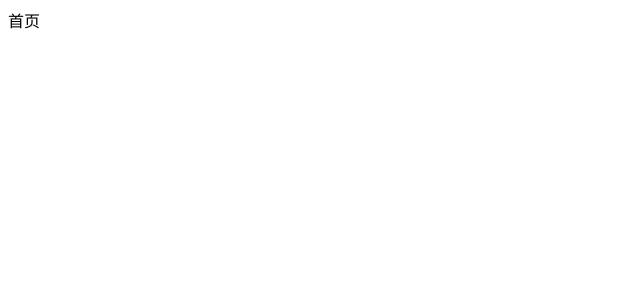
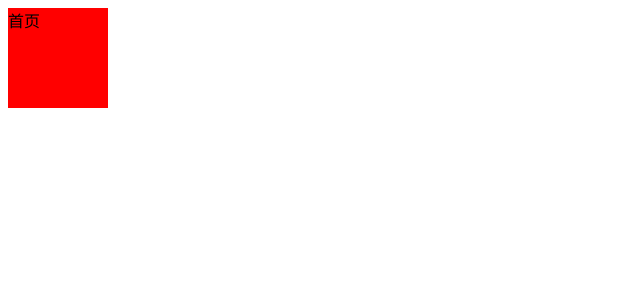
Before and after one commit to liujian0926/manager, a Vue app: page /#/ in a window 1280 px wide. Shown: the top 300 px of the page, without its empty margins (0-640 px from the left). Built offline with nearby package versions, Linux system fonts and the light colour scheme.

Commit message:
文件引入

```diff
--- a/package.json
+++ b/package.json
@@ -8,6 +8,7 @@
     "lint": "vue-cli-service lint"
   },
   "dependencies": {
+    "element-ui": "^2.7.0",
     "vue": "^2.6.6"
   },
   "devDependencies": {
@@ -17,6 +18,8 @@
     "babel-eslint": "^10.0.1",
     "eslint": "^5.8.0",
     "eslint-plugin-vue": "^5.0.0",
+    "node-sass": "^4.11.0",
+    "sass-loader": "^7.1.0",
     "vue-template-compiler": "^2.5.21"
   },
   "eslintConfig": {
--- a/public/index.html
+++ b/public/index.html
@@ -5,7 +5,7 @@
     <meta http-equiv="X-UA-Compatible" content="IE=edge">
     <meta name="viewport" content="width=device-width,initial-scale=1.0">
     <link rel="icon" href="<%= BASE_URL %>favicon.ico">
-    <title>02.manager</title>
+    <title>后台管理系统</title>
   </head>
   <body>
     <noscript>
--- a/src/components/index.vue
+++ b/src/components/index.vue
@@ -1,14 +1,18 @@
 <template>
 <div>
-首页
+<div class='login'>首页</div>
 </div>
 </template>
 
 <script>
 export default {
-
+    name:'index'
 }
 </script>
-<style lang="">
-
+<style lang="scss">
+    .login{
+        width:100px;
+        height:100px;
+        background-color:red;
+    }
 </style>
--- a/src/components/login.vue
+++ b/src/components/login.vue
@@ -6,9 +6,9 @@
 
 <script>
 export default {
-
+    name:'login'
 }
 </script>
-<style lang="">
+<style lang="scss">
 
 </style>
--- a/src/main.js
+++ b/src/main.js
@@ -5,6 +5,10 @@ import App from './App.vue'
 Vue.config.productionTip = false
 // 导入router.js
 import router from './router.js'
+// 导入饿了么ui
+import ElementUI from 'element-ui';
+import 'element-ui/lib/theme-chalk/index.css';
+Vue.use(ElementUI);
 
 
 new Vue({
```
